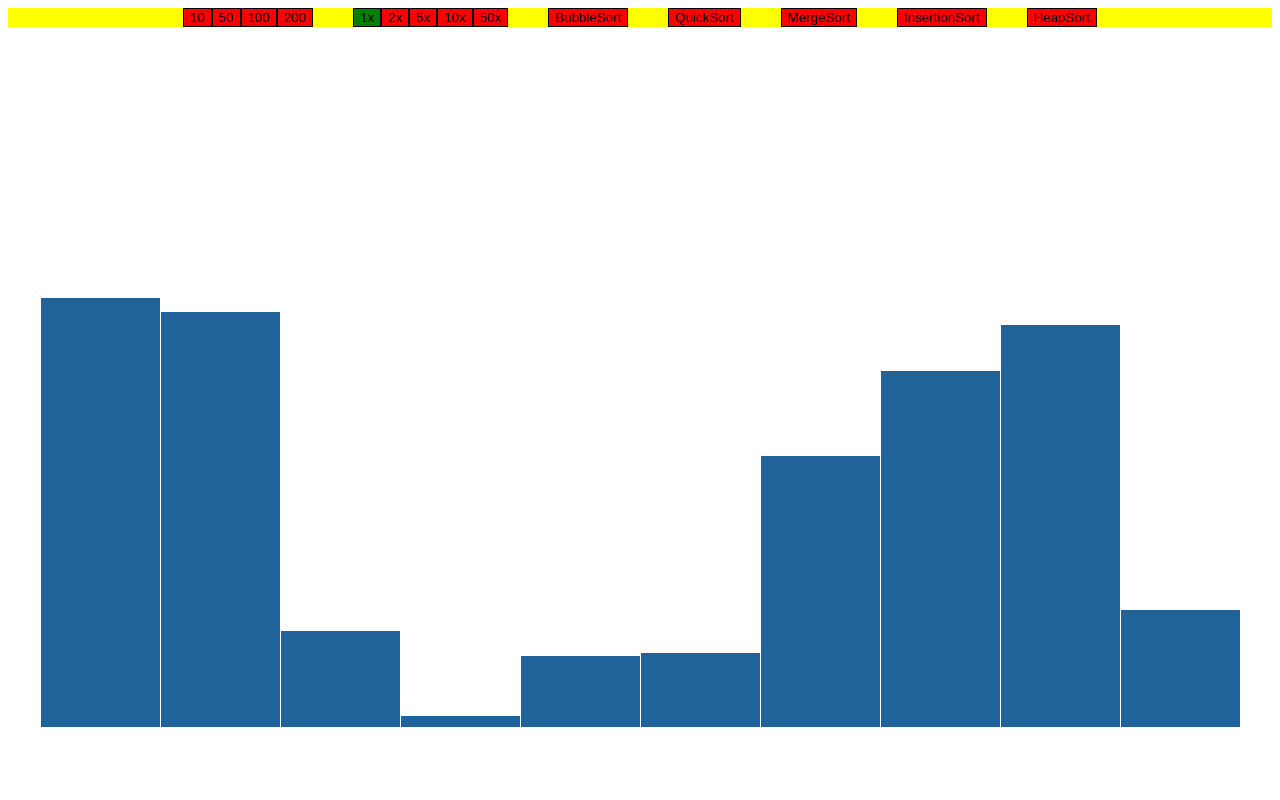
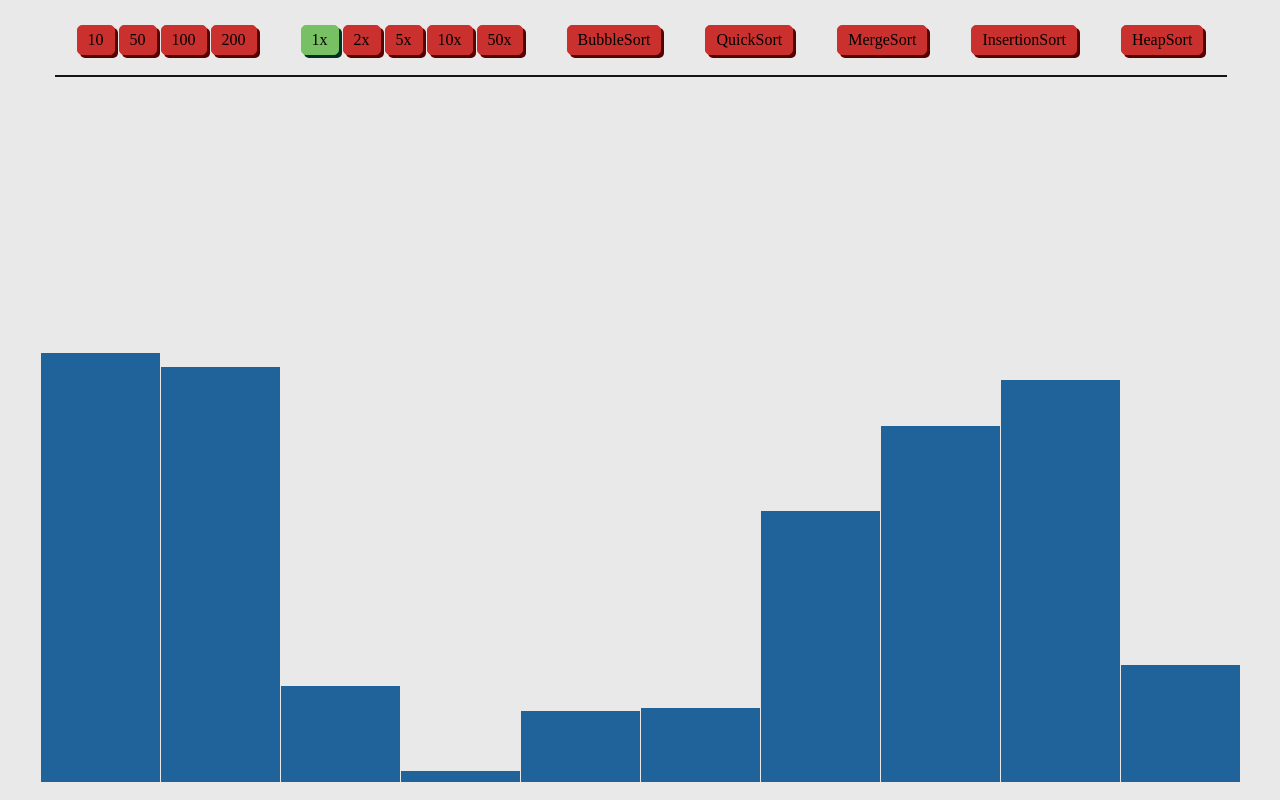
Before and after one commit to jackylauql/SortIt, a React (Create React App) app: page / in a window 1280 px wide. Built offline with nearby package versions, Linux system fonts and the light colour scheme.

Commit message:
Colors, CSS Fixed an issue where a few bars weren't getting colored in quicksort Fixed an issue where the last item in the array wasn't displayed in mergesort Added CSS styling

```diff
--- /dev/null
+++ b/public/index.css
@@ -0,0 +1,24 @@
+* {
+    margin: 0px;
+    padding: 0px;
+    border: 0px;
+    font-family: inherit;
+    font-size: inherit;
+    text-decoration: inherit;
+    z-index: inherit;
+    background-color: rgb(233, 233, 233);
+}
+
+button:hover {
+    filter: brightness(130%);
+    cursor: pointer;
+}
+
+button:focus {
+    outline: 0px;
+}
+
+button:disabled {
+    cursor: default;
+    filter: brightness(100%);
+}
--- a/public/index.html
+++ b/public/index.html
@@ -3,40 +3,18 @@
   <head>
     <meta charset="utf-8" />
     <link rel="icon" href="%PUBLIC_URL%/favicon.ico" />
+    <link rel="stylesheet" href="/index.css">
     <meta name="viewport" content="width=device-width, initial-scale=1" />
     <meta name="theme-color" content="#000000" />
     <meta
       name="description"
       content="Web site created using create-react-app"
     />
-    <!--
-      manifest.json provides metadata used when your web app is installed on a
-      user's mobile device or desktop. See https://developers.google.com/web/fundamentals/web-app-manifest/
-    -->
     <link rel="manifest" href="%PUBLIC_URL%/manifest.json" />
-    <!--
-      Notice the use of %PUBLIC_URL% in the tags above.
-      It will be replaced with the URL of the `public` folder during the build.
-      Only files inside the `public` folder can be referenced from the HTML.
-
-      Unlike "/favicon.ico" or "favicon.ico", "%PUBLIC_URL%/favicon.ico" will
-      work correctly both with client-side routing and a non-root public URL.
-      Learn how to configure a non-root public URL by running `npm run build`.
-    -->
-    <title>React App</title>
+    <title>Sorting Algorithm</title>
   </head>
   <body>
     <noscript>You need to enable JavaScript to run this app.</noscript>
     <div id="root"></div>
-    <!--
-      This HTML file is a template.
-      If you open it directly in the browser, you will see an empty page.
-
-      You can add webfonts, meta tags, or analytics to this file.
-      The build step will place the bundled scripts into the <body> tag.
-
-      To begin the development, run `npm start` or `yarn start`.
-      To create a production bundle, use `npm run build` or `yarn build`.
-    -->
   </body>
 </html>
--- a/src/App.js
+++ b/src/App.js
@@ -11,12 +11,11 @@ function App() {
     quickSortPivotColor,
     treeColor] =
   [
-    '#173F5F', // Dark Blue
-    '#3CAEA3', // Red
-    '#20639B', // Light Blue
-    '#ED553B', // Orange
-    ['#91E3F7', '#4ED2F2', '#10BFE9', '#0B88A6', '#096D85', '#075264', '#043642', '#01171a', '#043642', 'black']]
-
+    '#173F5F', // sortedColor
+    '#3CAEA3', // sortingColor
+    '#20639B', // unsortedColor
+    '#ED553B', // quickSortPivotColor
+    ['#91E3F7', '#4ED2F2', '#10BFE9', '#0B88A6', '#096D85', '#075264', '#043642', '#01171a']]
 
   const resetColor = () => {
     for (let i = 0; i < dataArray.length; i ++) {
@@ -119,7 +118,11 @@ function App() {
       }
       arrayToSort[right - 1] = arrayToSort[lowerIndex]
       arrayToSort[lowerIndex] = pivot
-      arrayToSort[lowerIndex].color = sortedColor
+      let colorLowerIndex = lowerIndex
+      while (arrayToSort[colorLowerIndex] && arrayToSort[colorLowerIndex].value === arrayToSort[lowerIndex].value) {
+        arrayToSort[colorLowerIndex].color = sortedColor
+        colorLowerIndex += 1
+      }
 
       await buttonFunctions.quickSort(arrayToSort, left, lowerIndex)
       await buttonFunctions.quickSort(arrayToSort, lowerIndex + 1, right)
@@ -275,7 +278,7 @@ function App() {
           }
       }
 
-      const colorHeap = async (arrayToColor) => {
+      const colorHeap = async (arrayToColor, sortedArray) => {
         let index = 0
         let level = 0
         let items = 1
@@ -283,7 +286,7 @@ function App() {
           for (let i = 0; i < items && index < arrayToColor.length; i ++) {
             arrayToColor[index].color = treeColor[level]
             index += 1
-            setDataArray([...arrayToColor])
+            setDataArray([...arrayToColor, ...sortedArray])
             await buttonFunctions.animation(animationSpeed)
           }
           items *= 2
@@ -342,7 +345,7 @@ function App() {
 
       [dataArray[0], dataArray[dataArray.length - 1]] = [dataArray[dataArray.length - 1], dataArray[0]]
       sortedArray.splice(0, 0, dataArray.pop())
-      await colorHeap(dataArray)
+      await colorHeap(dataArray, sortedArray)
       sortedArray[0].color = sortedColor
       setDataArray([...dataArray, ...sortedArray])
       await buttonFunctions.animation(animationSpeed)
--- a/src/components/NavigationBar.js
+++ b/src/components/NavigationBar.js
@@ -2,11 +2,13 @@ import NavigationButtons from './NavigationButtons';
 
 const NavigationBar = ({ sorting, animationSpeed, buttonFunctions }) => {
     return (
+        <div>
             <div className="navigation-bar" style={{
                 display: 'flex',
                 justifyContent: 'center',
-            backgroundColor: 'yellow',
-            width:'100%'
+                alignItems: 'center',
+                width:'100%',
+                height: '80px'
             }}>
                 <span style={{margin:'0 20px'}} className='buttonColumn'>
                     <NavigationButtons sorting={sorting} text={'10'} onClick={() => buttonFunctions.randomizeData(10)}/>
@@ -36,8 +38,15 @@ const NavigationBar = ({ sorting, animationSpeed, buttonFunctions }) => {
                 <span style={{margin:'0 20px'}} className='buttonColumn'>
                     <NavigationButtons sorting={sorting} text={'HeapSort'} onClick={() => buttonFunctions.heapSort()}/>
                 </span>
+            </div>
+            <hr style={{
+                position: 'relative',
+                bottom: '5px',
+                border: '1px solid #141414',
+                width: '100%'
+            }}></hr>
+        </div>
 
-        </div>
     )
 }
 
--- a/src/components/NavigationButtons.js
+++ b/src/components/NavigationButtons.js
@@ -3,8 +3,13 @@
 const NavigationButtons = ({ sorting, animationSpeed, text, onClick }) => {
     return (
         <button disabled={sorting===true} onClick={onClick} style={{
-            backgroundColor:(text === animationSpeed? 'green': 'red'),
-            border:'1px solid black'
+            backgroundColor:(text === animationSpeed? '#77C063': '#CA302D'),
+            border:'1px solid black',
+            margin: '0px 2px',
+            padding: '5px 10px',
+            border: (text === animationSpeed? '1px solid #77C063': '1px solid #CA302D'),
+            borderRadius: '5px',
+            boxShadow: (text === animationSpeed? '3px 3px #013220': '3px 3px #580000')
         }}>
             {animationSpeed? text + 'x': text}
         </button>
--- a/src/index.css
+++ /dev/null
@@ -1,13 +0,0 @@
-body {
-  margin: 0;
-  font-family: -apple-system, BlinkMacSystemFont, 'Segoe UI', 'Roboto', 'Oxygen',
-    'Ubuntu', 'Cantarell', 'Fira Sans', 'Droid Sans', 'Helvetica Neue',
-    sans-serif;
-  -webkit-font-smoothing: antialiased;
-  -moz-osx-font-smoothing: grayscale;
-}
-
-code {
-  font-family: source-code-pro, Menlo, Monaco, Consolas, 'Courier New',
-    monospace;
-}
```
Lines whose indentation alone changed are shown as unchanged.
